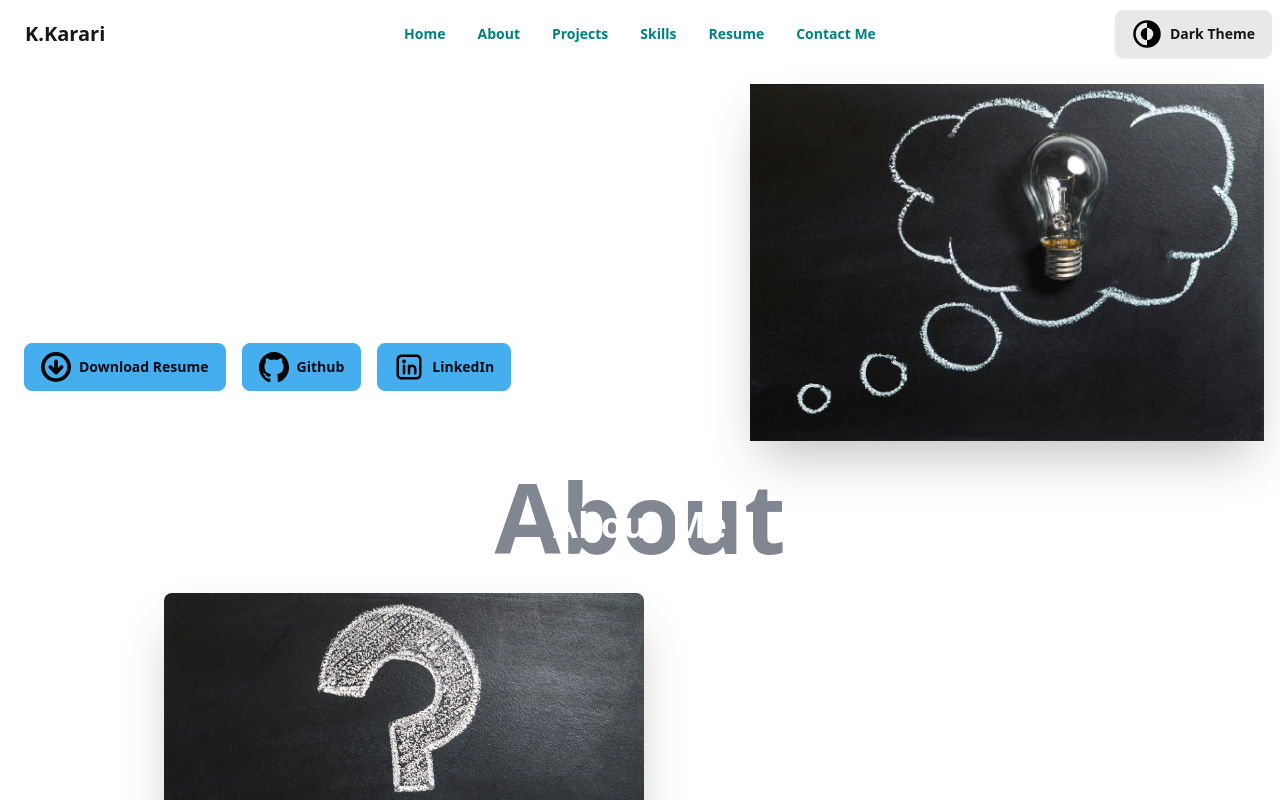
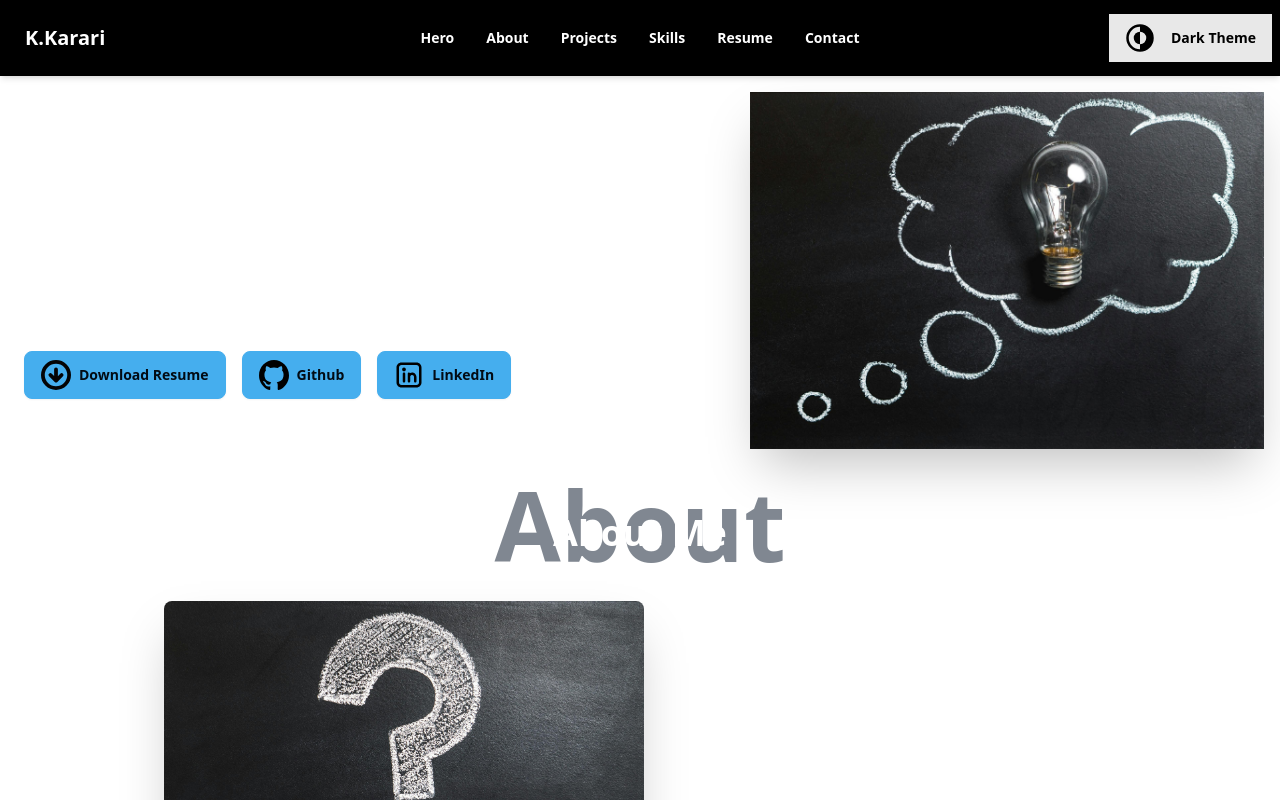
Before and after one commit to p-karari/portfolio_project, a React (Vite) app: page / in a window 1280 px wide. Shown: the top 800 px of the page. Built offline with nearby package versions, Linux system fonts and the light colour scheme.

Commit message:
Updated navbar styling

```diff
--- a/src/components/Navbar.tsx
+++ b/src/components/Navbar.tsx
@@ -1,61 +1,40 @@
-// import ModeScwithcherIcon from '../assets/dark-mode-svgrepo-com.svg'
-// import { Link } from "react-router-dom";
-
-// function Navbar() {
-//   return (
-//     <div className="navbar bg-base-100">
-//   <div className="navbar-start">
-//     <a className="btn btn-ghost text-xl">K.Karari</a>
-//   </div>
-//   <div className="navbar-center hidden lg:flex">
-//     <ul className="menu menu-horizontal px-1">
-//       <li><Link to="/" className='hover:text-yellow-500'>About</Link></li>
-//       <li><Link to="/projects" className='hover:text-yellow-500'>Projects</Link></li>
-//       <li><Link to="/skills" className='hover:text-yellow-500'>Skills</Link> </li>
-//       <li><Link to="/resume" className='hover:text-yellow-500'>Resume</Link> </li>
-//       <li><Link to="/community" className='hover:text-yellow-500'>Community</Link> </li>
-//       <li><Link to="/contact" className='hover:text-yellow-500'>Contact Me</Link> </li>
-//     </ul>
-//   </div>
-//   <div className="navbar-end">
-//     <a className="btn flex"><img src={ModeScwithcherIcon} alt="" width='30px' height='30px' /><p>Dark Theme</p></a>
-//   </div>
-// </div>
-//   )
-// }
-
-// export default Navbar
-
 import ModeSwitcherIcon from '../assets/dark-mode-svgrepo-com.svg';
 
 function Navbar() {
-  // Function to handle smooth scrolling
   const scrollToSection = (id: string) => {
     const section = document.getElementById(id);
     if (section) {
-      section.scrollIntoView({ behavior: "smooth" });
+      section.scrollIntoView(); // No animation
     }
   };
 
+  const sections = ['hero', 'about', 'projects', 'skills', 'resume', 'contact'];
+
   return (
-    <div className="navbar bg-base-100">
+    <div className="navbar bg-black sticky top-0 z-50 shadow-md text-white">
       <div className="navbar-start">
-        <a className="btn btn-ghost text-xl ">K.Karari</a>
+        <a className="btn btn-ghost text-xl text-gold font-bold px-4 h-full">K.Karari</a>
       </div>
+
       <div className="navbar-center hidden lg:flex">
-        <ul className="menu menu-horizontal px-1">
-          <li><button onClick={() => scrollToSection("hero")} className="hover:text-[#FF8C00] text-[#008080] font-bold">Home</button></li>
-          <li><button onClick={() => scrollToSection("about")} className="hover:text-[#FF8C00] text-[#008080] font-bold">About</button></li>
-          <li><button onClick={() => scrollToSection("projects")} className="hover:text-[#FF8C00] text-[#008080] font-bold">Projects</button></li>
-          <li><button onClick={() => scrollToSection("skills")} className="hover:text-[#FF8C00] text-[#008080] font-bold">Skills</button></li>
-          <li><button onClick={() => scrollToSection("resume")} className="hover:text-[#FF8C00] text-[#008080] font-bold">Resume</button></li>
-          <li><button onClick={() => scrollToSection("contact")} className="hover:text-text-[#FF8C00] text-[#008080] font-bold">Contact Me</button></li>
+        <ul className="menu menu-horizontal px-0">
+          {sections.map((id) => (
+            <li key={id} className="h-full">
+              <button
+                onClick={() => scrollToSection(id)}
+                className="h-full px-4 py-3 font-bold border-none rounded-none bg-black text-white hover:bg-gold hover:text-white transition-colors duration-300"
+              >
+                {id.charAt(0).toUpperCase() + id.slice(1)}
+              </button>
+            </li>
+          ))}
         </ul>
       </div>
+
       <div className="navbar-end">
-        <button className="btn flex">
+        <button className="btn flex bg-gold text-black border-none px-4 h-full rounded-none">
           <img src={ModeSwitcherIcon} alt="Dark Mode" width="30px" height="30px" />
-          <p>Dark Theme</p>
+          <p className="ml-2">Dark Theme</p>
         </button>
       </div>
     </div>
```
